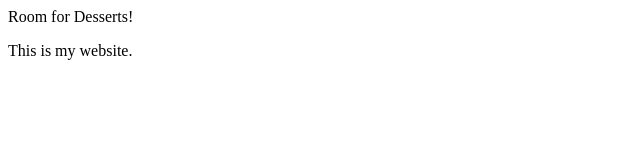
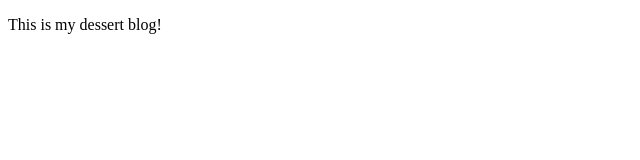
Before and after one commit to roomfordesserts/roomfordesserts.github.io, a plain HTML site: page index.html in a window 1280 px wide. Shown: the whole page, without its empty margins (0-640 px from the left). Drawn offline with Linux system fonts and the light colour scheme.

Commit message:
Changed index

```diff
--- a/index.html
+++ b/index.html
@@ -1,7 +1,9 @@
 <!DOCTYPE html>
 <html>
-<head>Room for Desserts!</head>
+<head>
+	<title>Room for Desserts!</title>
+</head>
 <body>
-<p>This is my website.</p>
+	<p>This is my dessert blog!</p>
 </body>
 </html>
```
